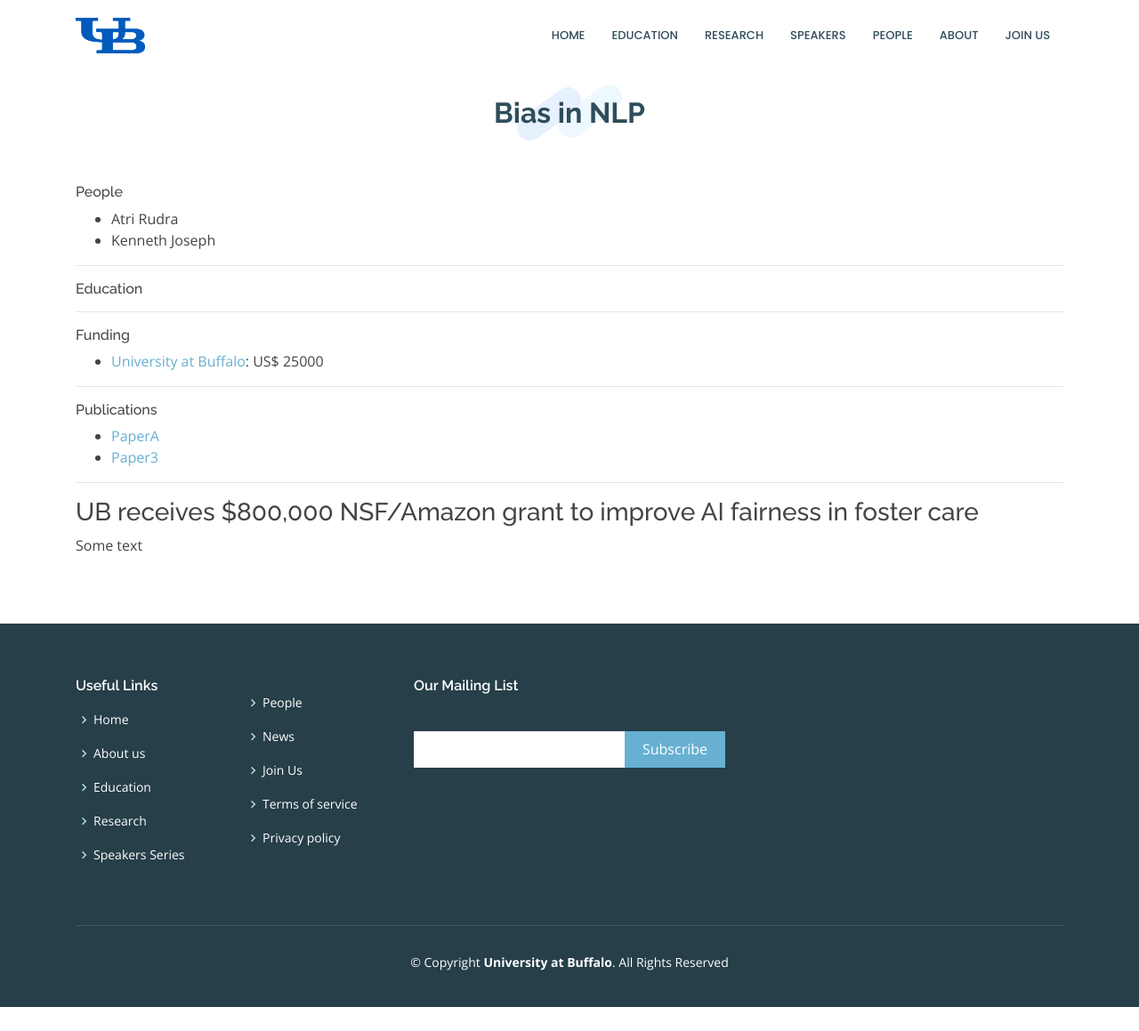
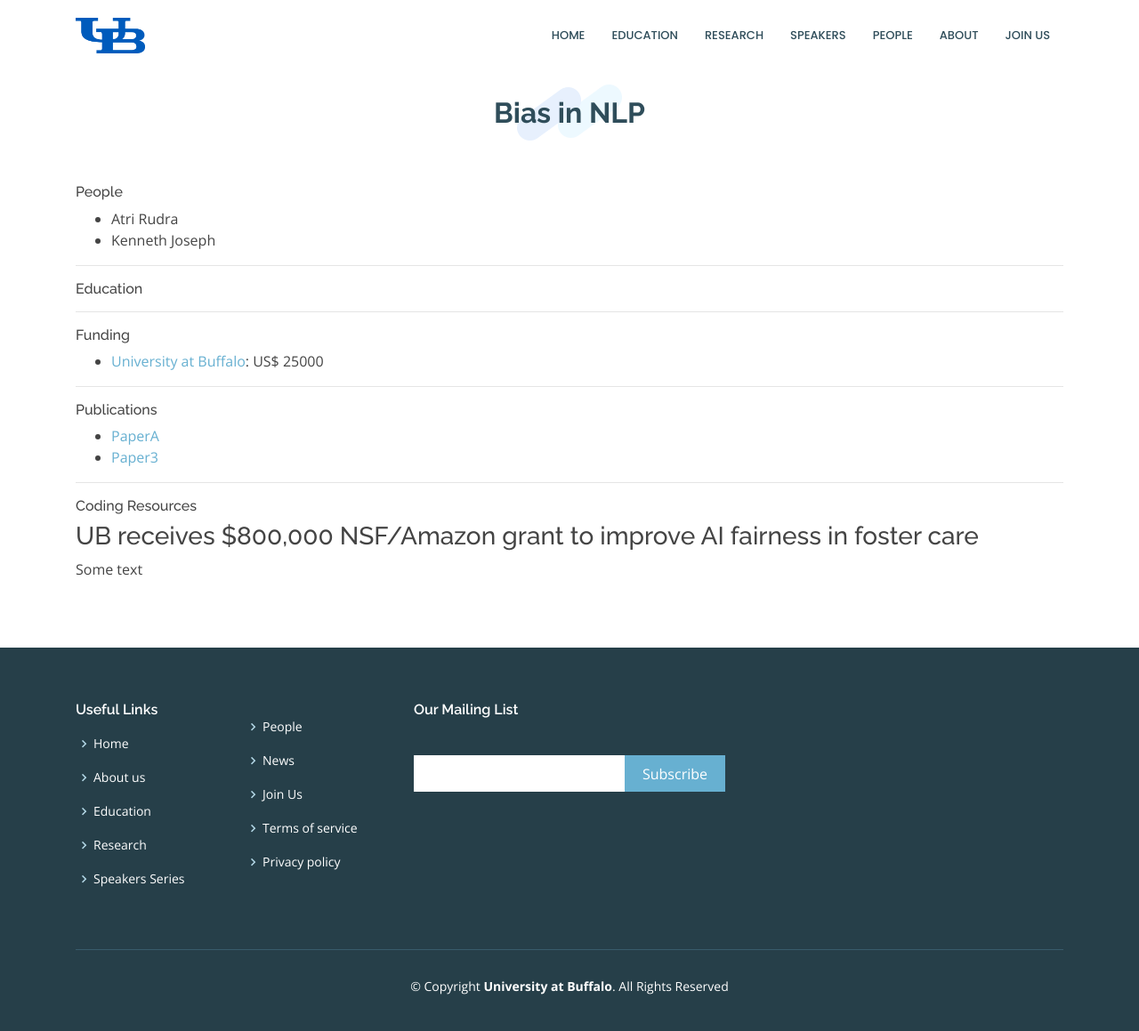
Before and after one commit to Mgeraci19/CS4SG.github.io, a Jekyll site: the page built from _research_projects/bias-in-nlp.md, in a window 1280 px wide and 1159 px high. Shown: the whole window at 89% size. Built offline with Jekyll 4.4.1, drawn with Linux system fonts in a browser that asks for light colours.

Commit message:
Update research_project.html

```diff
--- a/_layouts/research_project.html
+++ b/_layouts/research_project.html
@@ -49,6 +49,10 @@ layout: default
 
 <!---------------------------->
 
+<h6>Coding Resources</h6>
+
+<!---------------------------->
+
 {{ content | markdownify }}
 
 </html>
```
